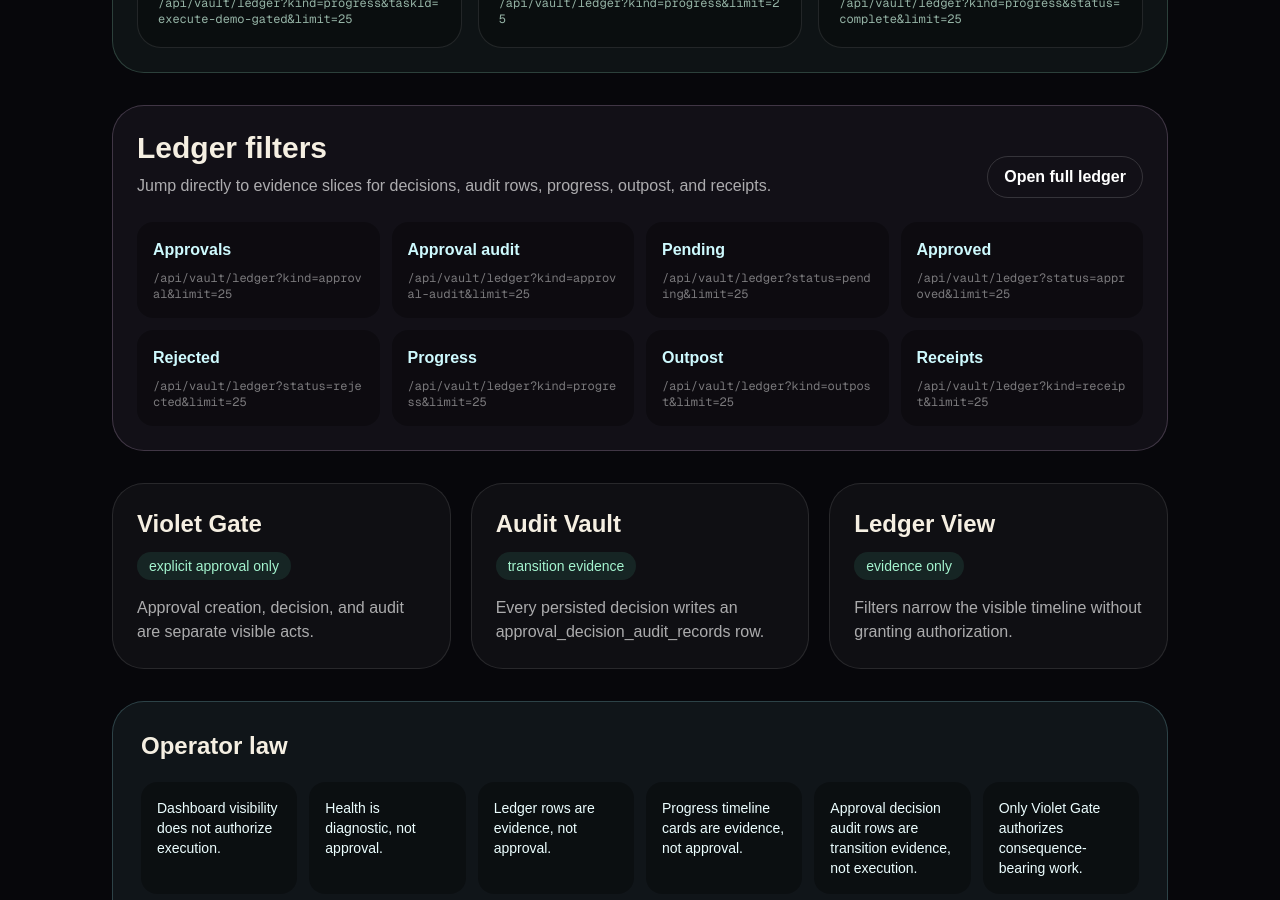
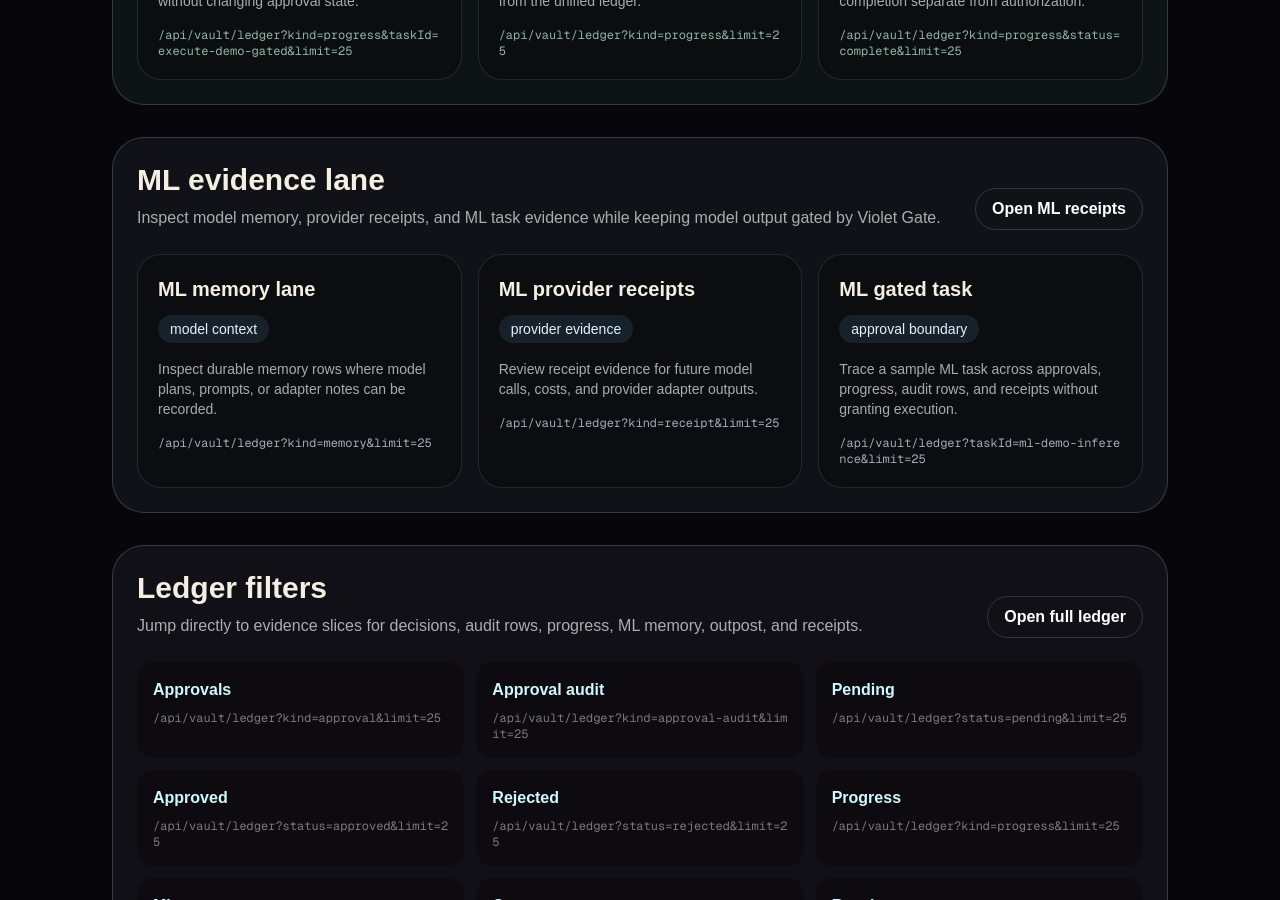
Before and after one commit to hvitiswift-afk/nextjs-boilerplate, a Next.js app: page /vault in a window 1280 px wide. Shown: the part 1900-2800 px from the top of the page. Built offline with nearby package versions, Linux system fonts and the light colour scheme.

Commit message:
Add ML evidence lane to Vault dashboard

```diff
--- a/app/vault/page.tsx
+++ b/app/vault/page.tsx
@@ -26,6 +26,7 @@ const ledgerFilters = [
   { label: "Approved", href: "/api/vault/ledger?status=approved&limit=25" },
   { label: "Rejected", href: "/api/vault/ledger?status=rejected&limit=25" },
   { label: "Progress", href: "/api/vault/ledger?kind=progress&limit=25" },
+  { label: "ML memory", href: "/api/vault/ledger?kind=memory&limit=25" },
   { label: "Outpost", href: "/api/vault/ledger?kind=outpost&limit=25" },
   { label: "Receipts", href: "/api/vault/ledger?kind=receipt&limit=25" }
 ];
@@ -111,6 +112,27 @@ const progressTimelineCards = [
   }
 ];
 
+const mlEvidenceCards = [
+  {
+    title: "ML memory lane",
+    href: "/api/vault/ledger?kind=memory&limit=25",
+    status: "model context",
+    body: "Inspect durable memory rows where model plans, prompts, or adapter notes can be recorded."
+  },
+  {
+    title: "ML provider receipts",
+    href: "/api/vault/ledger?kind=receipt&limit=25",
+    status: "provider evidence",
+    body: "Review receipt evidence for future model calls, costs, and provider adapter outputs."
+  },
+  {
+    title: "ML gated task",
+    href: "/api/vault/ledger?taskId=ml-demo-inference&limit=25",
+    status: "approval boundary",
+    body: "Trace a sample ML task across approvals, progress, audit rows, and receipts without granting execution."
+  }
+];
+
 const operatorCards = [
   {
     title: "Violet Gate",
@@ -134,6 +156,7 @@ const laws = [
   "Health is diagnostic, not approval.",
   "Ledger rows are evidence, not approval.",
   "Progress timeline cards are evidence, not approval.",
+  "ML evidence cards are receipts and memory, not approval.",
   "Approval decision audit rows are transition evidence, not execution.",
   "Only Violet Gate authorizes consequence-bearing work."
 ];
@@ -149,11 +172,11 @@ export default function VaultDashboardPage() {
 
         <section className="py-14">
           <p className="mb-4 inline-flex rounded-full border border-cyan-300/30 bg-cyan-300/10 px-4 py-2 text-sm text-cyan-100">
-            Phase 3 • health • manifest • ledger • approval review • progress timeline
+            Phase 3 • health • manifest • ledger • approval review • progress timeline • ML lane
           </p>
           <h1 className="max-w-4xl text-5xl font-black tracking-tight sm:text-7xl">Operate the Stone Vault without guessing.</h1>
           <p className="mt-6 max-w-3xl text-lg leading-8 text-white/72">
-            This dashboard gives an operator quick doors into the manifest, health checks, ledger filters, Violet Gate decisions, approval review, progress timelines, and approval audit evidence.
+            This dashboard gives an operator quick doors into the manifest, health checks, ledger filters, Violet Gate decisions, approval review, progress timelines, ML evidence, and approval audit evidence.
           </p>
         </section>
 
@@ -221,15 +244,35 @@ export default function VaultDashboardPage() {
           </div>
         </section>
 
+        <section className="mt-8 rounded-[2rem] border border-sky-200/20 bg-sky-200/[0.05] p-6">
+          <div className="flex flex-wrap items-end justify-between gap-4">
+            <div>
+              <h2 className="text-3xl font-black">ML evidence lane</h2>
+              <p className="mt-2 text-white/65">Inspect model memory, provider receipts, and ML task evidence while keeping model output gated by Violet Gate.</p>
+            </div>
+            <a className="rounded-full border border-white/15 px-4 py-2 font-bold text-white" href="/api/vault/ledger?kind=receipt&limit=25">Open ML receipts</a>
+          </div>
+          <div className="mt-6 grid gap-4 lg:grid-cols-3">
+            {mlEvidenceCards.map((card) => (
+              <a key={card.title} href={card.href} className="rounded-[1.5rem] border border-white/10 bg-black/25 p-5 transition hover:border-sky-100/40 hover:bg-black/35">
+                <h3 className="text-xl font-black">{card.title}</h3>
+                <p className="mt-3 inline-flex rounded-full bg-sky-300/10 px-3 py-1 text-sm text-sky-100">{card.status}</p>
+                <p className="mt-4 text-sm text-white/65">{card.body}</p>
+                <p className="mt-4 break-all font-mono text-xs text-sky-100/70">{card.href}</p>
+              </a>
+            ))}
+          </div>
+        </section>
+
         <section className="mt-8 rounded-[2rem] border border-fuchsia-200/20 bg-fuchsia-200/[0.05] p-6">
           <div className="flex flex-wrap items-end justify-between gap-4">
             <div>
               <h2 className="text-3xl font-black">Ledger filters</h2>
-              <p className="mt-2 text-white/65">Jump directly to evidence slices for decisions, audit rows, progress, outpost, and receipts.</p>
+              <p className="mt-2 text-white/65">Jump directly to evidence slices for decisions, audit rows, progress, ML memory, outpost, and receipts.</p>
             </div>
             <a className="rounded-full border border-white/15 px-4 py-2 font-bold text-white" href="/api/vault/ledger?limit=100">Open full ledger</a>
           </div>
-          <div className="mt-6 grid gap-3 sm:grid-cols-2 lg:grid-cols-4">
+          <div className="mt-6 grid gap-3 sm:grid-cols-2 lg:grid-cols-3">
             {ledgerFilters.map((filter) => (
               <a key={filter.href} href={filter.href} className="rounded-2xl bg-black/30 p-4 text-cyan-100 transition hover:bg-black/45">
                 <span className="font-bold">{filter.label}</span>
@@ -251,12 +294,12 @@ export default function VaultDashboardPage() {
 
         <section className="mt-8 rounded-[2rem] border border-cyan-200/20 bg-cyan-200/[0.06] p-7">
           <h2 className="text-2xl font-black">Operator law</h2>
-          <div className="mt-5 grid gap-3 lg:grid-cols-6">
+          <div className="mt-5 grid gap-3 lg:grid-cols-7">
             {laws.map((law) => (
               <div key={law} className="rounded-2xl bg-black/30 p-4 text-sm text-cyan-50">{law}</div>
             ))}
           </div>
-          <pre className="mt-5 overflow-x-auto rounded-2xl bg-black/40 p-4 text-sm text-cyan-100">{`OPERATOR = inspect → create approval → decide explicitly → audit → track progress → verify ledger
+          <pre className="mt-5 overflow-x-auto rounded-2xl bg-black/40 p-4 text-sm text-cyan-100">{`OPERATOR = inspect → create approval → decide explicitly → audit → track progress → inspect ML evidence → verify ledger
 DASHBOARD = visibility, not authorization
 VIOLET_GATE = only approval line for consequence-bearing work`}</pre>
         </section>
```
